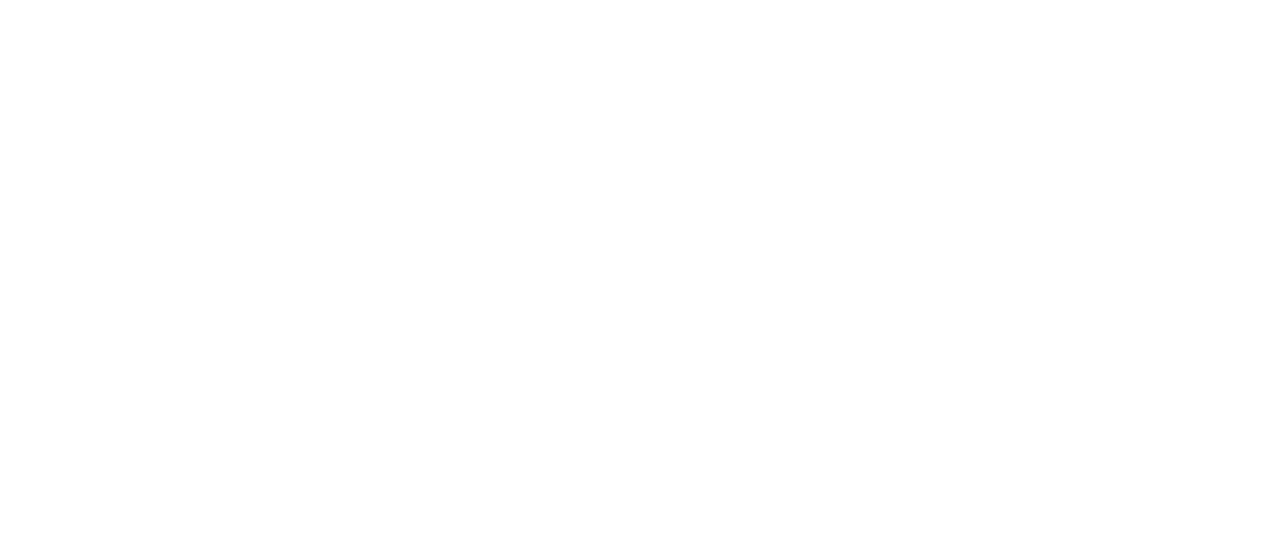
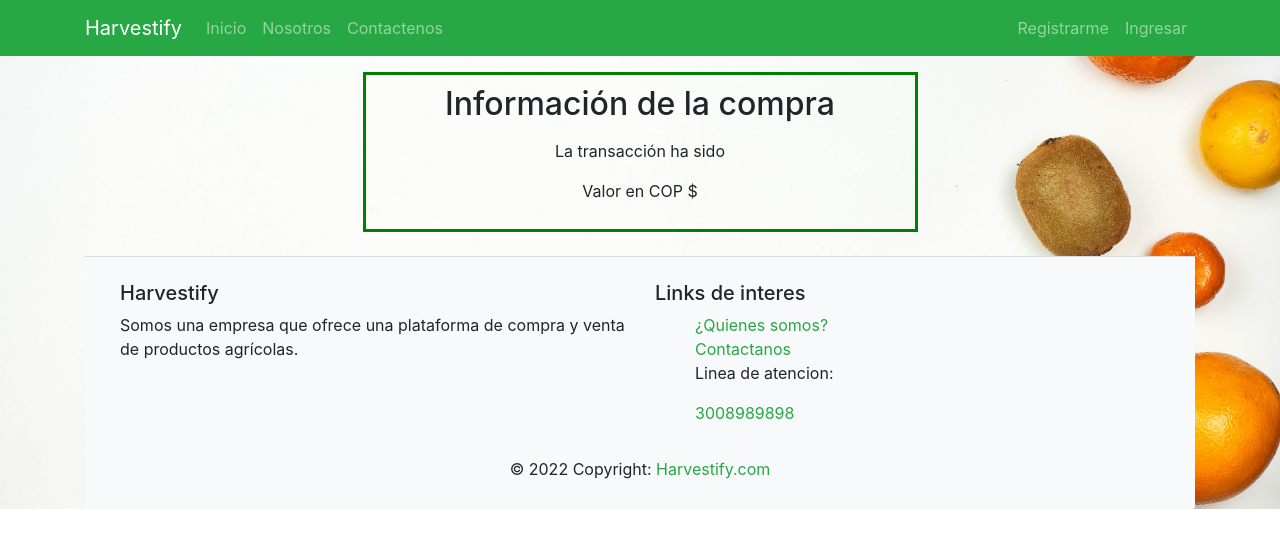
Before and after one commit to juanernestog/har-front, a React (Create React App) app: page /payment-response in a window 1280 px wide. Before the commit this address had no page. Shown: the top 548 px of the page. Built offline with nearby package versions, Linux system fonts and the light colour scheme; no server answers.

Commit message:
Payment (#5)
* Add payment response page

* Added style

```diff
--- a/src/App.js
+++ b/src/App.js
@@ -16,6 +16,7 @@ const SignupProducers = React.lazy(() => import('./pages/SignupProducers'));
 const LogIn = React.lazy(() => import('./pages/LogIn'));
 const LogInClients = React.lazy(() => import('./pages/LogInClients'));
 const Cart = React.lazy(() => import('./pages/Cart'));
+const PaymentResponse = React.lazy(() => import('./pages/PaymentResponse'));
 const LogInProducers = React.lazy(() => import('./pages/LogInProducers'));
 const ProducerProfile = React.lazy(() => import('./pages/ProducerProfile'));
 const ClientProfile = React.lazy(() => import('./pages/ClientProfile'));
@@ -40,6 +41,7 @@ export default function App() {
       `/producers/:id`,
       `/clients/:id`,
       `/createProduct`,
+      `/payment-response`,
     ];
     if (functioningRoutes.includes(window.location.pathname)) {
       setInvalidPage(false);
@@ -100,6 +102,10 @@ export default function App() {
                     />
                     <Route path="/createProduct" element={<CreateProduct />} />
                     <Route path="/carts/:id" element={<Cart />} />
+                    <Route
+                      path="/payment-response"
+                      element={<PaymentResponse />}
+                    />
                     <Route path="/logout" element={<LogOut />} />
                     <Route path="/contact" element={<Contact />} />
                     <Route path="/about" element={<About />} />
--- a/src/pages/Cart.js
+++ b/src/pages/Cart.js
@@ -65,7 +65,7 @@ export default function Cart() {
 
         //Atributos opcionales
         confirmation: 'http://secure2.payco.co/prueba_curl.php',
-        response: `${process.env.REACT_APP_SERVER_URL}/response`,
+        response: `${process.env.REACT_APP_URL}/payment-response`,
 
         //Atributos cliente
         name_billing: user.name,
--- /dev/null
+++ b/src/pages/PaymentResponse.js
@@ -0,0 +1,71 @@
+import React, { useCallback, useEffect, useState } from 'react';
+import axios from 'axios';
+import { Alert, Spinner } from 'react-bootstrap';
+
+const epaycoParam = new URLSearchParams(window.location.search);
+const paycoId = epaycoParam.get('ref_payco');
+
+export default function PaymentResponse() {
+  const [data, setData] = useState({});
+  const [loading, setLoading] = useState(true);
+  const [error, setError] = useState(null);
+
+  const loadPaycoInfo = useCallback(() => {
+    try {
+      setLoading(true);
+      axios
+        .get(`https://secure.epayco.co/validation/v1/reference/${paycoId}`)
+        .then((response) => {
+          const { data: json } = response;
+          setData(json);
+        });
+    } catch (error) {
+      setError(error);
+    } finally {
+      setLoading(false);
+    }
+  }, []);
+
+  useEffect(() => {
+    loadPaycoInfo();
+  }, [loadPaycoInfo]);
+
+  if (loading) {
+    return (
+      <div
+        style={{
+          display: 'flex',
+          alignItems: 'center',
+          justifyContent: 'center',
+          position: 'fixed',
+          top: '50%',
+          left: '50%',
+          transform: 'translate(-50%, -50%)',
+        }}
+      >
+        <Spinner animation="border" role="status"></Spinner>
+      </div>
+    );
+  }
+
+  return (
+    <>
+      {error && <Alert variant="danger">{error}</Alert>}
+      <div
+        style={{
+          margin: 'auto',
+          marginTop: '1rem',
+          width: '50%',
+          border: '3px solid green',
+          padding: '10px',
+          textAlign: 'center',
+        }}
+      >
+        <h2>Información de la compra</h2>
+        <p>{data?.data?.x_fecha_transaccion}</p>
+        <p>La transacción ha sido {data?.data?.x_response}</p>
+        <p>Valor en COP ${data?.data?.x_amount}</p>
+      </div>
+    </>
+  );
+}
```
Also changed, not shown: 1 other file (tests, documents, lock files or other folders).
